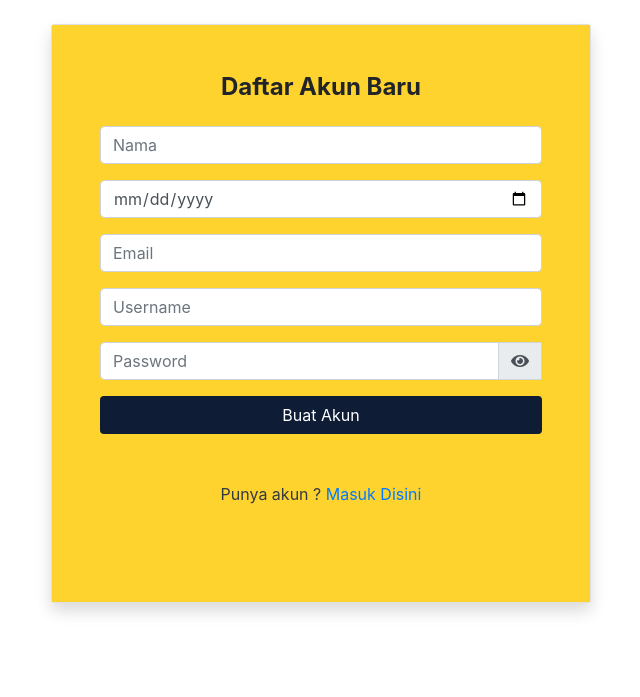
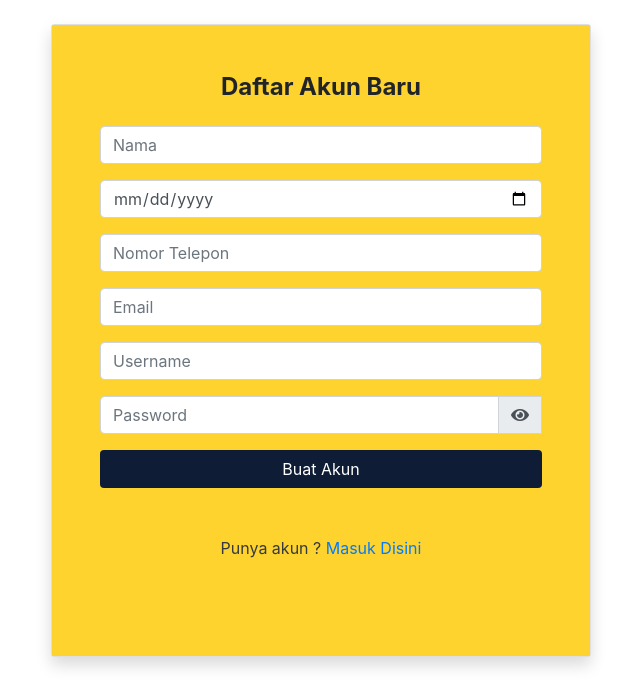
Before and after one commit to m-ade-maulana/polumni, a CodeIgniter app: page /polumni/index.php/auth/register in a window 1280 px wide. Shown: the top 697 px of the page, without its empty margins (319-959 px from the left). Run offline with CodeIgniter, Linux system fonts and the light colour scheme; some libraries are stand-ins or nearby versions.

Commit message:
Commit to dummy

```diff
--- a/application/views/login.php
+++ b/application/views/login.php
@@ -48,7 +48,7 @@
                     <form action="<?= base_url('auth/login') ?>" method="POST" class="card-body cardbody-color p-lg-5">
 
                         <div class="text-center">
-                            <img src="<?= base_url('assets/img/logo.png') ?>" class="img-fluid my-3" alt="profile">
+                            <img src="<?= base_url('assets/img/Logo.png') ?>" class="img-fluid my-3" alt="profile">
                         </div>
 
                         <div class="mb-3">
--- a/application/views/register.php
+++ b/application/views/register.php
@@ -58,6 +58,10 @@
                             <div class="mt-2"><?= form_error('tanggal_lahir') ?></div>
                         </div>
                         <div class="mb-3">
+                            <input type="num" name="telepon" id="Telepon" class="form-control" placeholder="Nomor Telepon">
+                            <div class="mt-2"><?= form_error('telepon') ?></div>
+                        </div>
+                        <div class="mb-3">
                             <input type="email" name="email" class="form-control" id="email" placeholder="Email" value="<?= set_value('email') ?>">
                             <div class=" mt-2"><?= form_error('email') ?></div>
                         </div>
```
